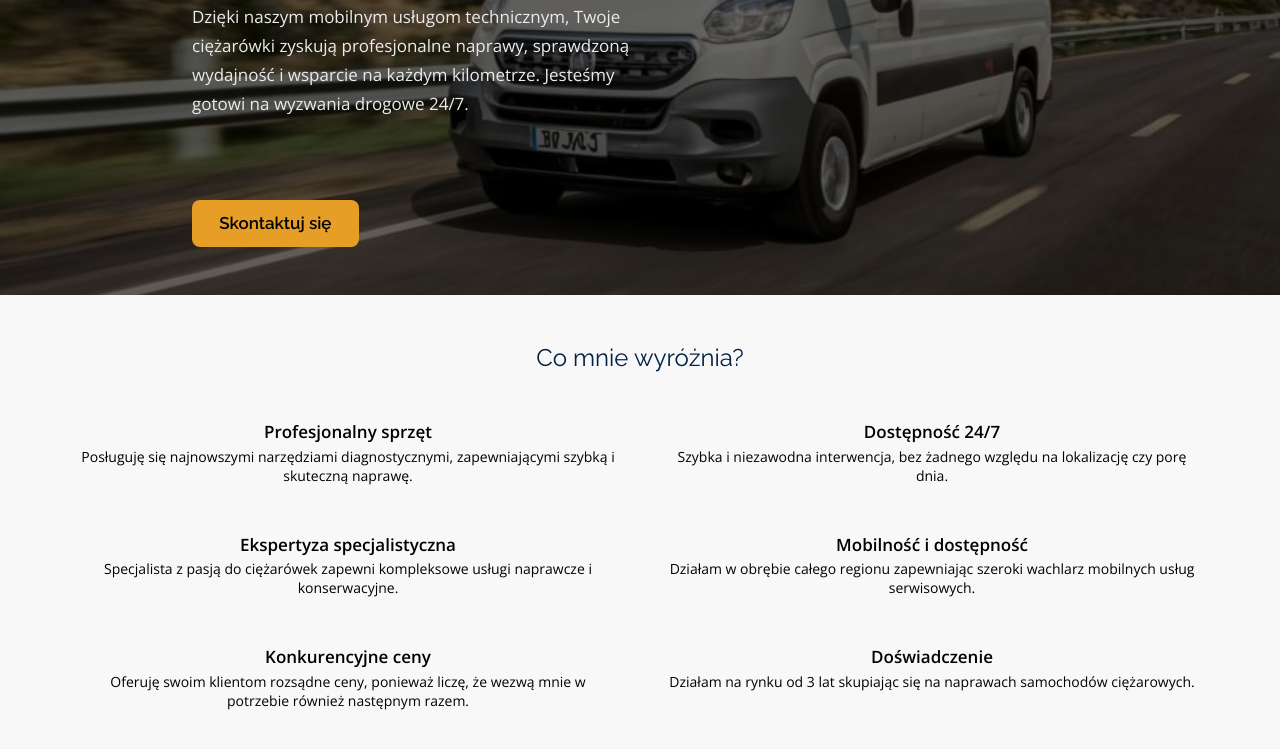
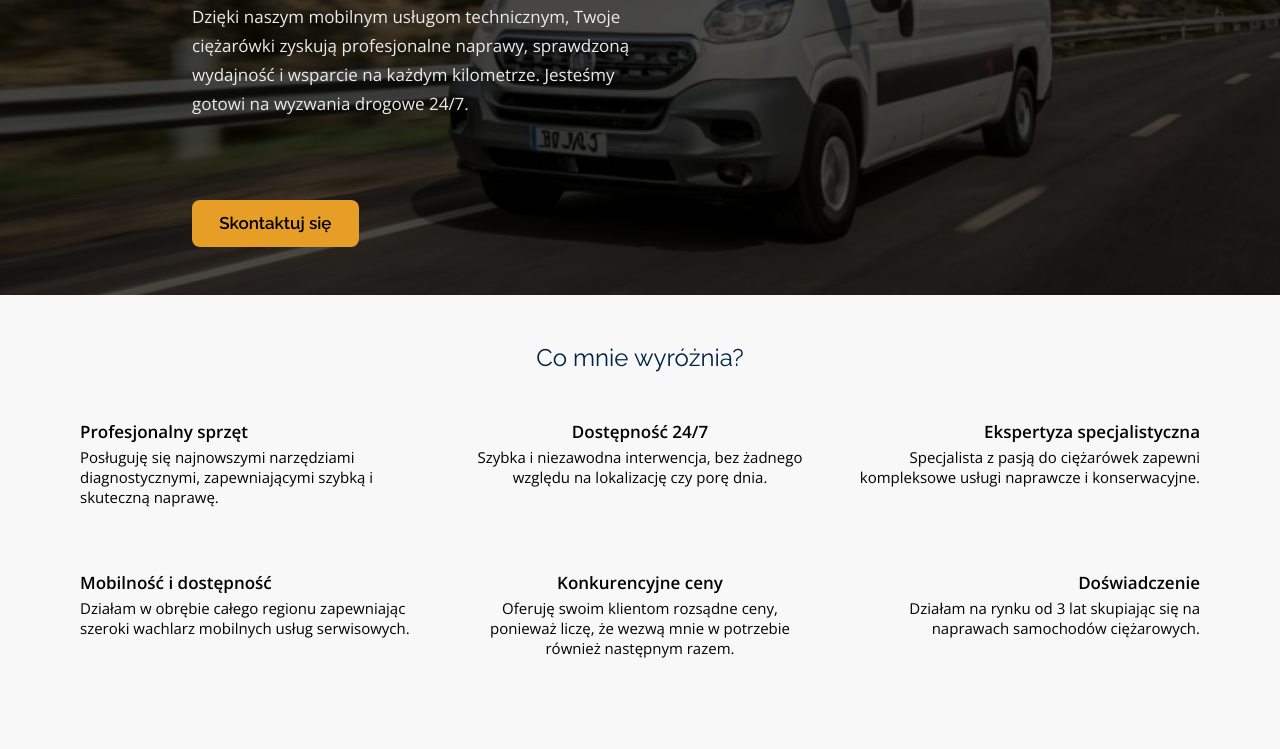
Before and after one commit to Kuba1507/Rafservis, a website: page index.html in a window 1280 px wide. Shown: the part 375-1124 px from the top of the page. After the commit the page ends 1073 px from the top, so only its background shows below. Drawn offline with nearby package versions, Linux system fonts and the light colour scheme.

Commit message:
styled honors for desktops

```diff
--- a/index.html
+++ b/index.html
@@ -76,8 +76,8 @@
                 <div class="honors-box">
 
                     <div class="honors-box__element">
-                        <p class="honors-box__element-title">Profesjonalny sprzęt</p>
-                        <p class="honors-box__element-description">
+                        <p class="honors-box__element-title honors-box__element-title--left">Profesjonalny sprzęt</p>
+                        <p class="honors-box__element-description honors-box__element-description--left">
                             Posługuję się najnowszymi narzędziami diagnostycznymi, zapewniającymi szybką i skuteczną
                             naprawę.
                         </p>
@@ -91,15 +91,16 @@
                     </div>
 
                     <div class="honors-box__element">
-                        <p class="honors-box__element-title">Ekspertyza specjalistyczna</p>
-                        <p class="honors-box__element-description">
+                        <p class="honors-box__element-title honors-box__element-title--right">Ekspertyza specjalistyczna
+                        </p>
+                        <p class="honors-box__element-description honors-box__element-description--right">
                             Specjalista z pasją do ciężarówek zapewni kompleksowe usługi naprawcze i konserwacyjne.
                         </p>
                     </div>
 
                     <div class="honors-box__element">
-                        <p class="honors-box__element-title">Mobilność i dostępność</p>
-                        <p class="honors-box__element-description">
+                        <p class="honors-box__element-title honors-box__element-title--left">Mobilność i dostępność</p>
+                        <p class="honors-box__element-description honors-box__element-description--left">
                             Działam w obrębie całego regionu zapewniając szeroki wachlarz mobilnych usług serwisowych.
                         </p>
                     </div>
@@ -113,8 +114,8 @@
                     </div>
 
                     <div class="honors-box__element">
-                        <p class="honors-box__element-title">Doświadczenie</p>
-                        <p class="honors-box__element-description">
+                        <p class="honors-box__element-title honors-box__element-title--right">Doświadczenie</p>
+                        <p class="honors-box__element-description honors-box__element-description--right">
                             Działam na rynku od 3 lat skupiając się na naprawach samochodów ciężarowych.
                         </p>
                     </div>
--- a/src/sass/_layout.scss
+++ b/src/sass/_layout.scss
@@ -239,7 +239,7 @@ body {
 		right: 0;
 		bottom: 0;
 		left: 0;
-		background-color: rgba(0, 0, 0, 0.6);
+		background-color: rgba(0, 0, 0, 0.7);
 		z-index: 1;
 	}
 }
--- a/src/sass/_media.scss
+++ b/src/sass/_media.scss
@@ -104,4 +104,38 @@
 			font-size: 1.7rem;
 		}
 	}
+
+	main {
+		.aboutme {
+			.honors-box {
+				grid-template-columns: repeat(3, 1fr);
+				grid-template-rows: repeat(2, 1fr);
+				gap: 4em 3em;
+
+				&__element {
+					&-title {
+						&--left {
+							text-align: left;
+						}
+
+						&--right {
+							text-align: right;
+						}
+					}
+
+					&-description {
+						font-size: 1.5rem;
+
+						&--left {
+							text-align: left;
+						}
+
+						&--right {
+							text-align: right;
+						}
+					}
+				}
+			}
+		}
+	}
 }
```
Also changed, not shown: dist/css/style.min.css.
